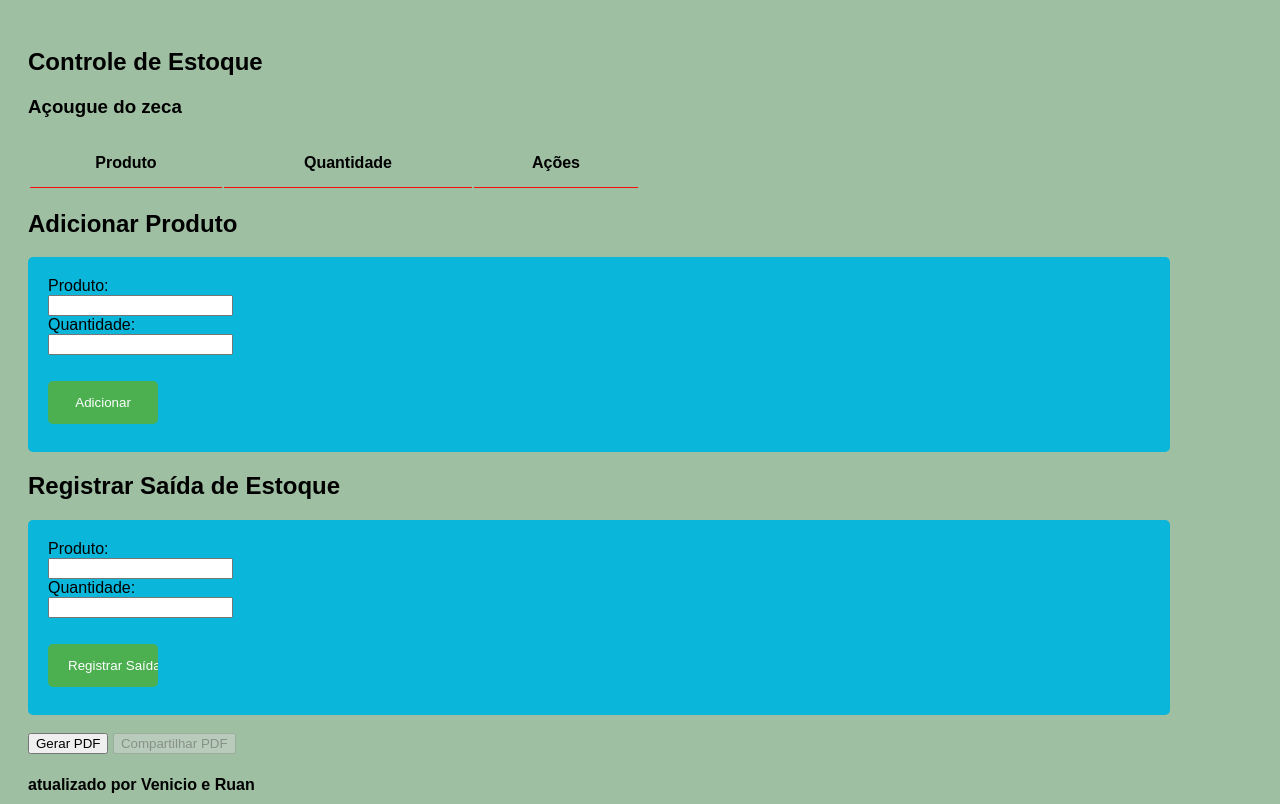
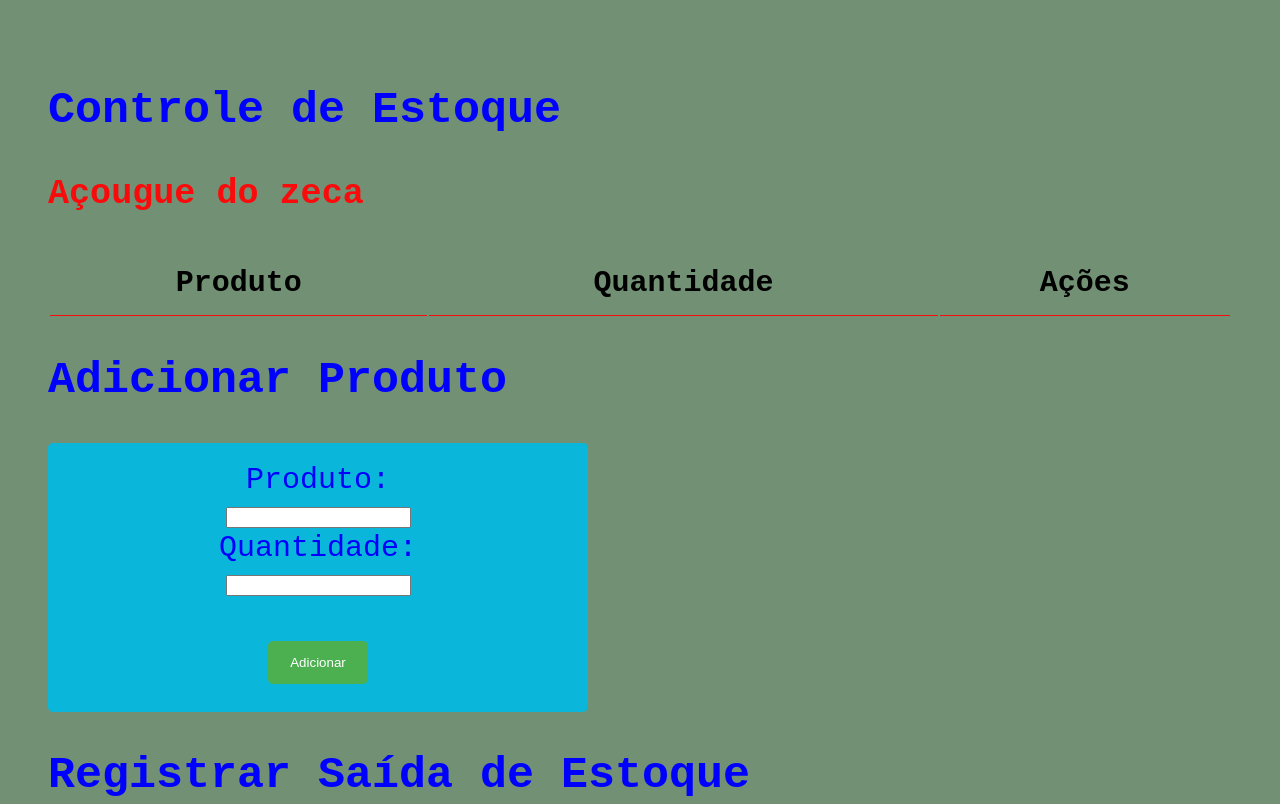
Before and after one commit to ruan1araujo/estoque-frios, a plain HTML site: page index.html in a window 1280 px wide. Shown: the top 804 px of the page. Drawn offline with Linux system fonts and the light colour scheme.

Commit message:
atualização

```diff
--- a/index.html
+++ b/index.html
@@ -5,14 +5,44 @@
     <meta name="viewport" content="width=device-width, initial-scale=1.0">
     <title>estoque</title>
     <style>
-        body {font-family: Arial, sans-serif; background-color: #9ebfa1; padding: 20px;}
-        table {width: 50%; margin-bottom: 20px;}
-        th, td {padding: 15px; text-align: center; border-bottom: 1px solid #fa0b0b;}
-        form {background-color: #4ac8ca; padding: 20px; border-radius: 5px; width: 50%; }
-        form {background-color: #0ab7da; padding: 20px; border-radius: 5px; width: 90%;}
-        input[type="submit"] {background-color: #4CAF50; color: white; padding: 14px 20px; margin: 8px 0; border: none; cursor: pointer; width: 10%; border-radius: 5px;}
+        html {font-size:25px ;
+        font-family: 'Courier New', Courier, monospace;
+
+
+        }
+        body {  color:blue; font-size: 30px; background-color: #729074; padding: 40px;}
+        table {width: 100%; margin-bottom: 20px;
+        }
+        th, td {padding: 15px; text-align: center; border-bottom: 1px solid #fa0b0b;
+        color:rgb(42, 34, 34);
+            }
+        form {background-color: #4ac8ca; padding: 20px; border-radius: 5px; width: 100%; }
+        form {background-color: #0ab7da; padding: 20px; border-radius: 5px; width: 100%;}
+        input[type="submit"] {background-color: #4CAF50; color: white; padding: 14px 20px; margin: 8px 0; border: none; cursor: pointer; width: 20%; border-radius: 5px;}
         input[type="submit"]:hover {background-color: #45a049;}
+        #produto {
+            color: #000;
+        }
+       #quantidade {
+        color: #000;
+       }
+       #Ações {
+        color: #000;
+       }
+       h3 {
+        color: #fa0b0b;
+       }
 
+       #formEntrada {
+        text-align: center;
+        width: 500px;
+
+       }
+       #formSaida {
+        text-align: center;
+        width: 500px;
+
+       }
     </style>
     <script src="https://cdnjs.cloudflare.com/ajax/libs/jspdf/1.5.3/jspdf.debug.js"></script>
 </head>
@@ -22,9 +52,9 @@
 <h3>Açougue do zeca</h3>
 <table id="estoque">
   <tr>
-    <th>Produto</th>
-    <th>Quantidade</th>
-    <th>Ações</th>
+    <th id="produto">Produto</th>
+    <th id="quantidade">Quantidade</th>
+    <th id="Ações">Ações</th>
   </tr>
 </table>
 
```
